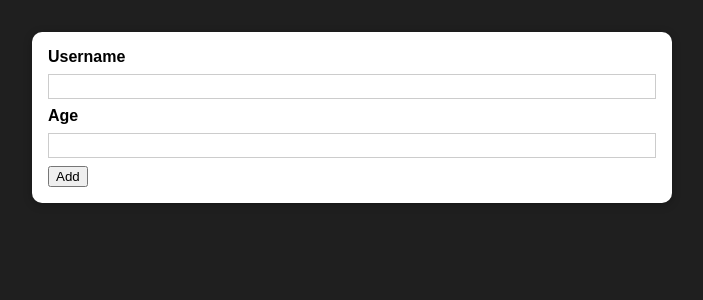
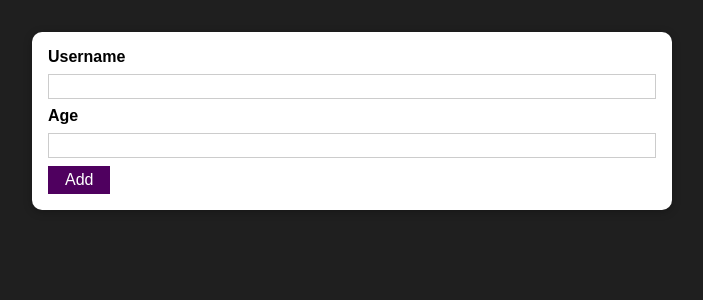
Before and after one commit to Khaled-Walid/add-user-ui, a React (Create React App) app: page / in a window 1280 px wide. Shown: the top 300 px of the page, without its empty margins (288-991 px from the left). Built offline with nearby package versions, Linux system fonts and the light colour scheme.

Commit message:
- add Button component - add module css style to Button component

```diff
--- /dev/null
+++ b/src/components/UI/Button.js
@@ -0,0 +1,15 @@
+import classes from "./Button.module.css";
+
+function Button(props) {
+  return (
+    <button
+      className={classes.button}
+      type={props.type || "button"}
+      onClick={props.onClick}
+    >
+      {props.children}
+    </button>
+  );
+}
+
+export default Button;
--- /dev/null
+++ b/src/components/UI/Button.module.css
@@ -0,0 +1,18 @@
+.button {
+  font: inherit;
+  border: 1px solid #4f005f;
+  background: #4f005f;
+  color: white;
+  padding: 0.25rem 1rem;
+  cursor: pointer;
+}
+
+.button:hover,
+.button:active {
+  background: #741188;
+  border-color: #741188;
+}
+
+.button:focus {
+  outline: none;
+}
--- a/src/components/Users/AddNewUser.js
+++ b/src/components/Users/AddNewUser.js
@@ -1,5 +1,6 @@
 import Card from "../UI/Card";
 import classes from "./AddNewUser.module.css";
+import Button from "../UI/Button";
 
 function AddNewUser(props) {
   function addUserHandler(event) {
@@ -12,7 +13,7 @@
         <input id="username" type="text" />
         <label htmlFor="age">Age</label>
         <input id="age" type="number" />
-        <button type="submit">Add</button>
+        <Button type="submit">Add</Button>
       </form>
     </Card>
   );
```
